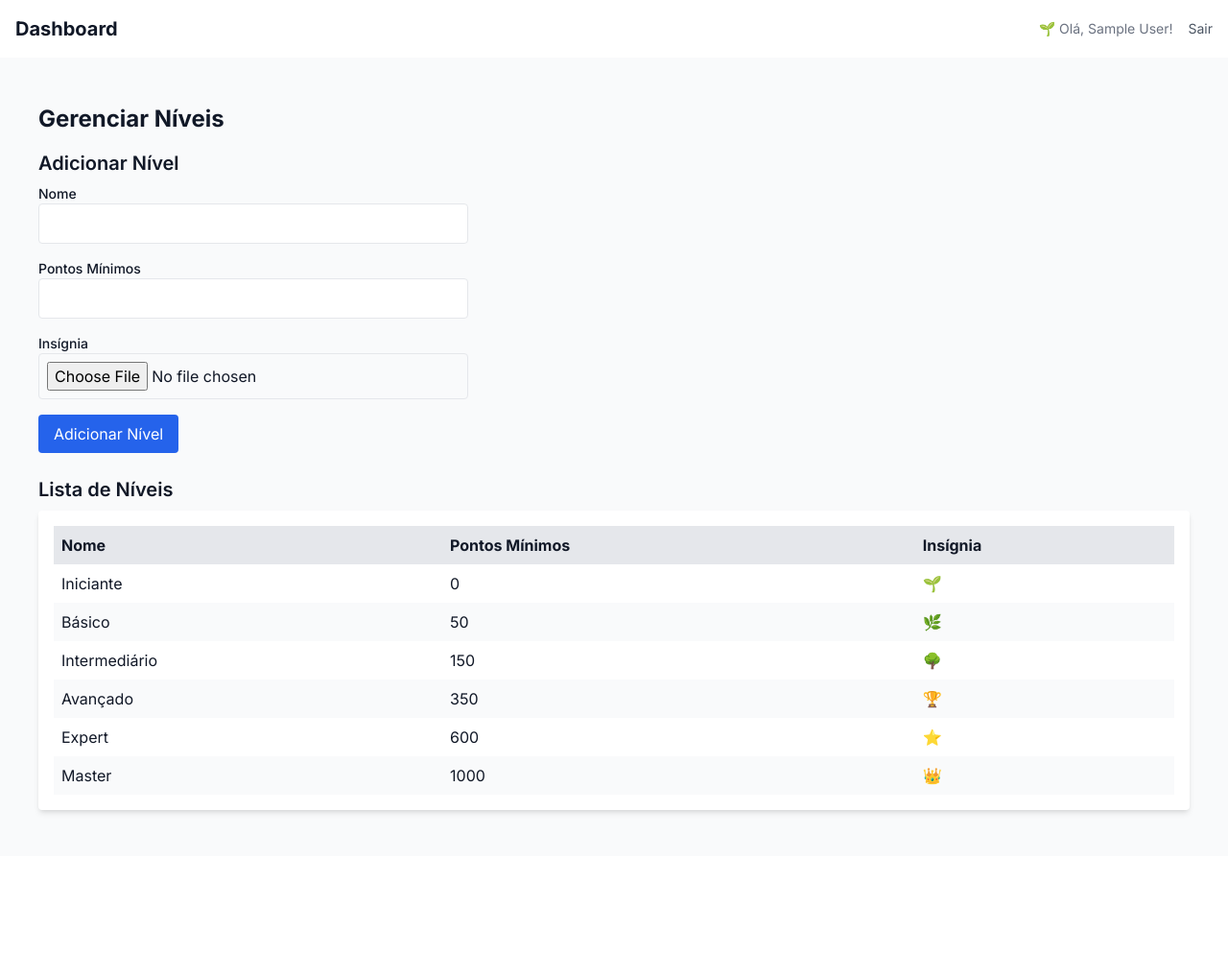
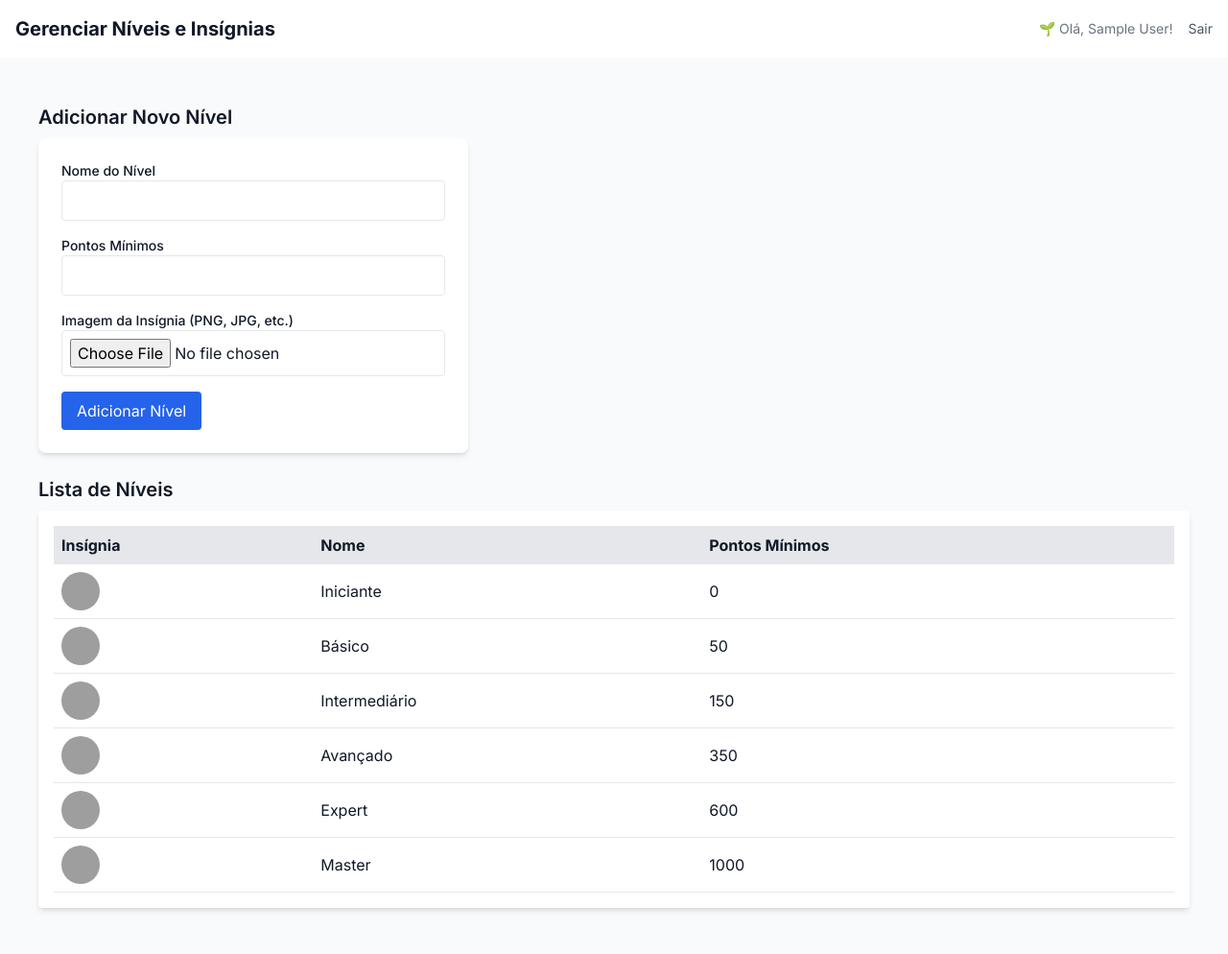
Before and after one commit to AlexandreCalmonJr/service_desk_chat_moderno, a Flask app: page /admin/levels in a window 1280 px wide. Shown: the whole page at 96% size. Before the commit the page ends 849 px from the top, so only its background shows below. Run offline with Flask 3, Linux system fonts and the light colour scheme; a user stored in the database is signed in; tables that the repository leaves empty hold one stand-in row (values such as "Sample post"); some libraries are stand-ins or nearby versions; grey boxes are pictures that could not be loaded.

Commit message:
ajuste imagens insignias e redis

```diff
--- a/app.py
+++ b/app.py
@@ -16,6 +16,9 @@ import click
 from flask.cli import with_appcontext
 from flask_caching import Cache
 from sqlalchemy.orm import aliased
+import cloudinary
+import cloudinary.uploader
+import cloudinary.api
 
 app = Flask(__name__)
 
@@ -30,11 +33,24 @@ if not os.path.exists(app.config['UPLOAD_FOLDER']):
 if app.config['SQLALCHEMY_DATABASE_URI'].startswith('postgres://'):
     app.config['SQLALCHEMY_DATABASE_URI'] = app.config['SQLALCHEMY_DATABASE_URI'].replace('postgres://', 'postgresql://')
 
+
+# --- CONFIGURAÇÃO DO CLOUDINARY ---
+cloudinary.config(
+  cloud_name = os.getenv('CLOUDINARY_CLOUD_NAME'),
+  api_key = os.getenv('CLOUDINARY_API_KEY'),
+  api_secret = os.getenv('CLOUDINARY_API_SECRET'),
+  secure = True
+)
+
 # --- INICIALIZAÇÃO DAS EXTENSÕES ---
 db = SQLAlchemy(app)
 login_manager = LoginManager(app)
 login_manager.login_view = 'login'
-cache = Cache(app, config={'CACHE_TYPE': 'SimpleCache'})
+cache_config = {
+    "CACHE_TYPE": "RedisCache",
+    "CACHE_REDIS_URL": os.getenv('REDIS_URL')
+}
+cache = Cache(app, config=cache_config)
 
 # Configuração do spaCy
 try:
@@ -45,11 +61,14 @@ except OSError:
     nlp = spacy.load('pt_core_news_sm')
 
 # --- MODELOS DA BASE DE DADOS ---
+# Em app.py
 class Level(db.Model):
     id = db.Column(db.Integer, primary_key=True)
     name = db.Column(db.String(50), unique=True, nullable=False)
     min_points = db.Column(db.Integer, unique=True, nullable=False, index=True)
-    insignia = db.Column(db.String(10), nullable=False, default='🌱')
+    # ALTERE A LINHA ABAIXO
+    insignia = db.Column(db.String(255), nullable=True) # 255 caracteres para a URL
+
 
 class Category(db.Model):
     id = db.Column(db.Integer, primary_key=True)
@@ -848,17 +867,28 @@ def admin_levels():
         return redirect(url_for('index'))
 
     if request.method == 'POST':
-        # Lógica para adicionar um novo nível
         name = request.form.get('name')
         min_points = request.form.get('min_points')
-        insignia = request.form.get('insignia')
-        if name and min_points and insignia:
-            new_level = Level(name=name, min_points=int(min_points), insignia=insignia)
+        file = request.files.get('insignia_image')
+
+        insignia_url = None
+        if file and file.filename:
+            try:
+                # Faz o upload para o Cloudinary
+                upload_result = cloudinary.uploader.upload(file)
+                # Pega a URL segura do resultado
+                insignia_url = upload_result['secure_url']
+            except Exception as e:
+                flash(f'Erro ao fazer upload da imagem: {e}', 'error')
+                return redirect(url_for('admin_levels'))
+
+        if name and min_points:
+            new_level = Level(name=name, min_points=int(min_points), insignia=insignia_url)
             db.session.add(new_level)
             db.session.commit()
             flash('Nível adicionado com sucesso!', 'success')
         else:
-            flash('Todos os campos são obrigatórios.', 'error')
+            flash('Nome e Pontos Mínimos são obrigatórios.', 'error')
         return redirect(url_for('admin_levels'))
 
     levels = Level.query.order_by(Level.min_points).all()
--- a/requirements.txt
+++ b/requirements.txt
@@ -9,3 +9,4 @@ gunicorn==20.1.0
 psycopg2-binary==2.9.6
 spacy==3.7.2
 Pillow==10.1.0
+cloudinary==1.36.0
--- a/templates/admin_levels.html
+++ b/templates/admin_levels.html
@@ -1,39 +1,47 @@
 {% extends "admin_base.html" %}
 {% block title %}Admin - Níveis - Service Desk{% endblock %}
+{% block page_title %}Gerenciar Níveis e Insígnias{% endblock %}
+
 {% block content %}
-    <h1 class="text-2xl font-bold mb-4">Gerenciar Níveis</h1>
-    <h2 class="text-xl font-semibold mb-2">Adicionar Nível</h2>
-    <form method="POST" enctype="multipart/form-data" class="max-w-md mb-6">
+    <h2 class="text-xl font-semibold mb-2">Adicionar Novo Nível</h2>
+    <form method="POST" enctype="multipart/form-data" class="max-w-md mb-6 bg-white dark:bg-gray-800 p-6 rounded-lg shadow-md">
         <div class="mb-4">
-            <label for="name" class="block text-sm font-medium">Nome</label>
-            <input type="text" id="name" name="name" class="w-full p-2 border rounded dark:bg-gray-800 dark:border-gray-700" required>
+            <label for="name" class="block text-sm font-medium">Nome do Nível</label>
+            <input type="text" id="name" name="name" class="w-full p-2 border rounded dark:bg-gray-700 dark:border-gray-600" required>
         </div>
         <div class="mb-4">
             <label for="min_points" class="block text-sm font-medium">Pontos Mínimos</label>
-            <input type="number" id="min_points" name="min_points" class="w-full p-2 border rounded dark:bg-gray-800 dark:border-gray-700" required>
+            <input type="number" id="min_points" name="min_points" class="w-full p-2 border rounded dark:bg-gray-700 dark:border-gray-600" required>
         </div>
         <div class="mb-4">
-            <label for="insignia_image" class="block text-sm font-medium">Insígnia</label>
-            <input type="file" id="insignia_image" name="insignia_image" class="w-full p-2 border rounded dark:bg-gray-800 dark:border-gray-700">
+            <label for="insignia_image" class="block text-sm font-medium">Imagem da Insígnia (PNG, JPG, etc.)</label>
+            <input type="file" id="insignia_image" name="insignia_image" class="w-full p-2 border rounded dark:bg-gray-700 dark:border-gray-600" accept="image/*">
         </div>
         <button type="submit" class="bg-blue-600 text-white px-4 py-2 rounded hover:bg-blue-700">Adicionar Nível</button>
     </form>
+
     <h2 class="text-xl font-semibold mb-2">Lista de Níveis</h2>
     <div class="bg-white dark:bg-gray-800 p-4 rounded shadow-md">
         <table class="w-full">
             <thead>
                 <tr class="bg-gray-200 dark:bg-gray-700">
+                    <th class="p-2 text-left">Insígnia</th>
                     <th class="p-2 text-left">Nome</th>
                     <th class="p-2 text-left">Pontos Mínimos</th>
-                    <th class="p-2 text-left">Insígnia</th>
                 </tr>
             </thead>
             <tbody>
                 {% for level in levels %}
-                    <tr class="{% if loop.index % 2 == 0 %}bg-gray-50 dark:bg-gray-800{% else %}bg-white dark:bg-gray-900{% endif %}">
+                    <tr class="border-b dark:border-gray-700">
+                        <td class="p-2">
+                            {% if level.insignia %}
+                                <img src="{{ level.insignia }}" alt="{{ level.name }}" class="w-10 h-10 rounded-full">
+                            {% else %}
+                                <span>N/A</span>
+                            {% endif %}
+                        </td>
                         <td class="p-2">{{ level.name }}</td>
                         <td class="p-2">{{ level.min_points }}</td>
-                        <td class="p-2">{{ level.insignia }}</td>
                     </tr>
                 {% endfor %}
             </tbody>
--- a/templates/base_user.html
+++ b/templates/base_user.html
@@ -15,7 +15,9 @@
         <div class="flex items-center space-x-4">
             <a href="{{ url_for('index') }}" class="text-xl font-bold">Assistente de Service Desk</a>
             <span class="text-sm text-gray-300 hidden sm:block">
-                {{ user_level_insignia }} Olá, {{ current_user.name }}!
+                {% if current_user.level and current_user.level.insignia %}
+    <img src="{{ url_for('static', filename='uploads/' + current_user.level.insignia) }}" alt="{{ current_user.level.name }}" class="w-6 h-6 inline-block rounded-full">
+{% endif %} Olá, {{ current_user.name }}!
             </span>
         </div>
 
--- a/templates/profile.html
+++ b/templates/profile.html
@@ -13,7 +13,9 @@
     <form method="POST" action="{{ url_for('profile') }}" class="space-y-6">
         <div>
             <label class="block text-sm font-medium text-gray-500 dark:text-gray-400">Nome</label>
-            <p class="mt-1">{{ user_level_insignia }} {{ current_user.name }}</p>
+            <p class="mt-1">{% if current_user.level and current_user.level.insignia %}
+    <img src="{{ url_for('static', filename='uploads/' + current_user.level.insignia) }}" alt="{{ current_user.level.name }}" class="w-6 h-6 inline-block rounded-full">
+{% endif %} {{ current_user.name }}</p>
         </div>
         <div>
             <label class="block text-sm font-medium text-gray-500 dark:text-gray-400">Email</label>
--- a/templates/ranking.html
+++ b/templates/ranking.html
@@ -23,8 +23,9 @@
                         <tr class="border-b dark:border-gray-700 hover:bg-gray-50 dark:hover:bg-gray-800/50 {% if user.id == current_user.id %} bg-blue-100 dark:bg-blue-900/50 font-bold {% endif %}">
                             <td class="p-3">{{ loop.index }}</td>
                             <td class="p-3">
-                                <span>{{ user.level.insignia if user.level else '' }}</span>
-                                {{ user.name }}
+                                {% if user.level and user.level.insignia %}
+                                <img src="{{ url_for('static', filename='uploads/' + user.level.insignia) }}" alt="{{ user.level.name }}" class="w-6 h-6 inline-block mr-2 rounded-full">
+                            {% endif %}                                {{ user.name }}
                             </td>
                             <td class="p-3">{{ user.level.name if user.level else 'N/A' }}</td>
                             <td class="p-3 text-right">{{ user.points }}</td>
```
